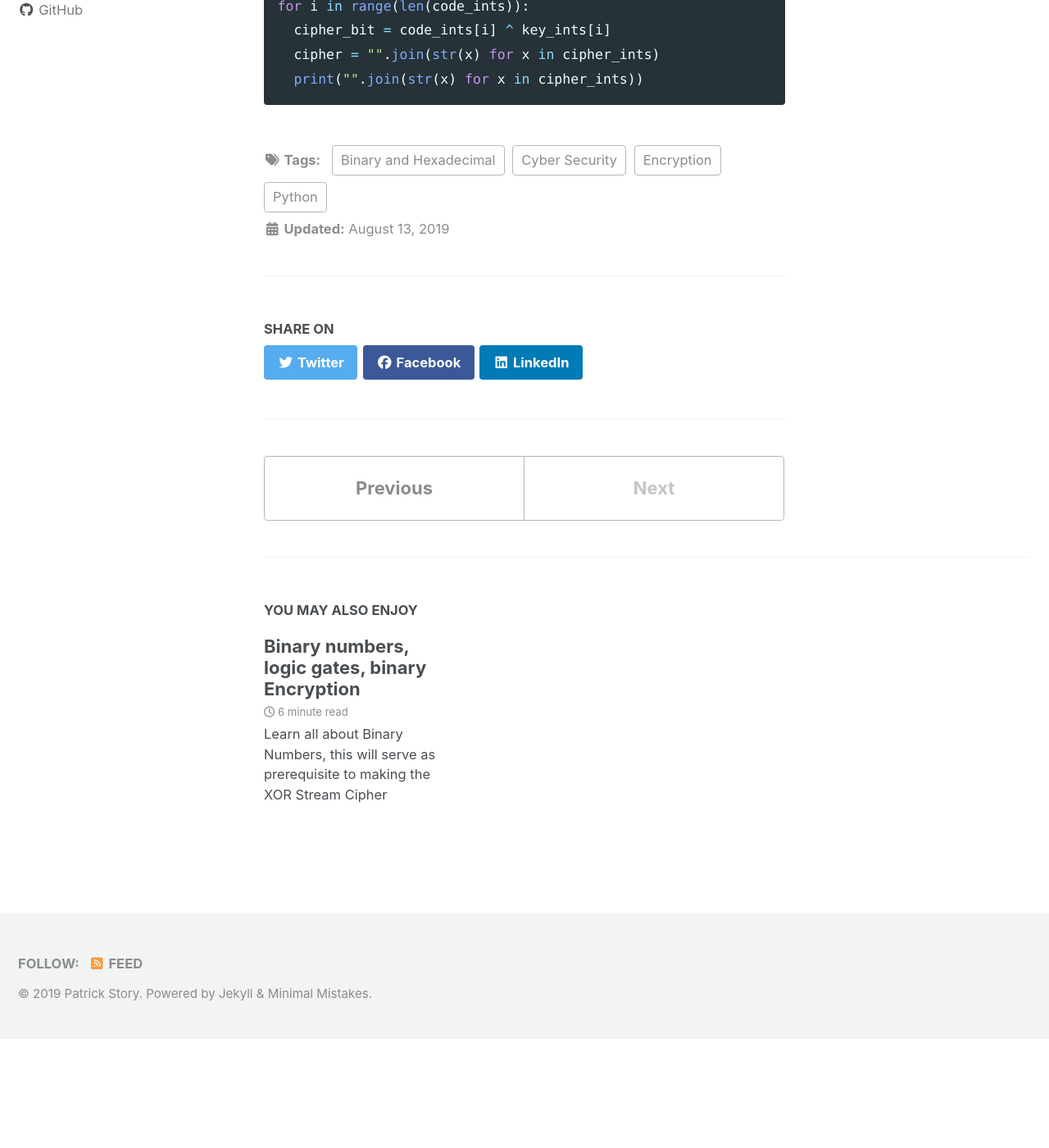
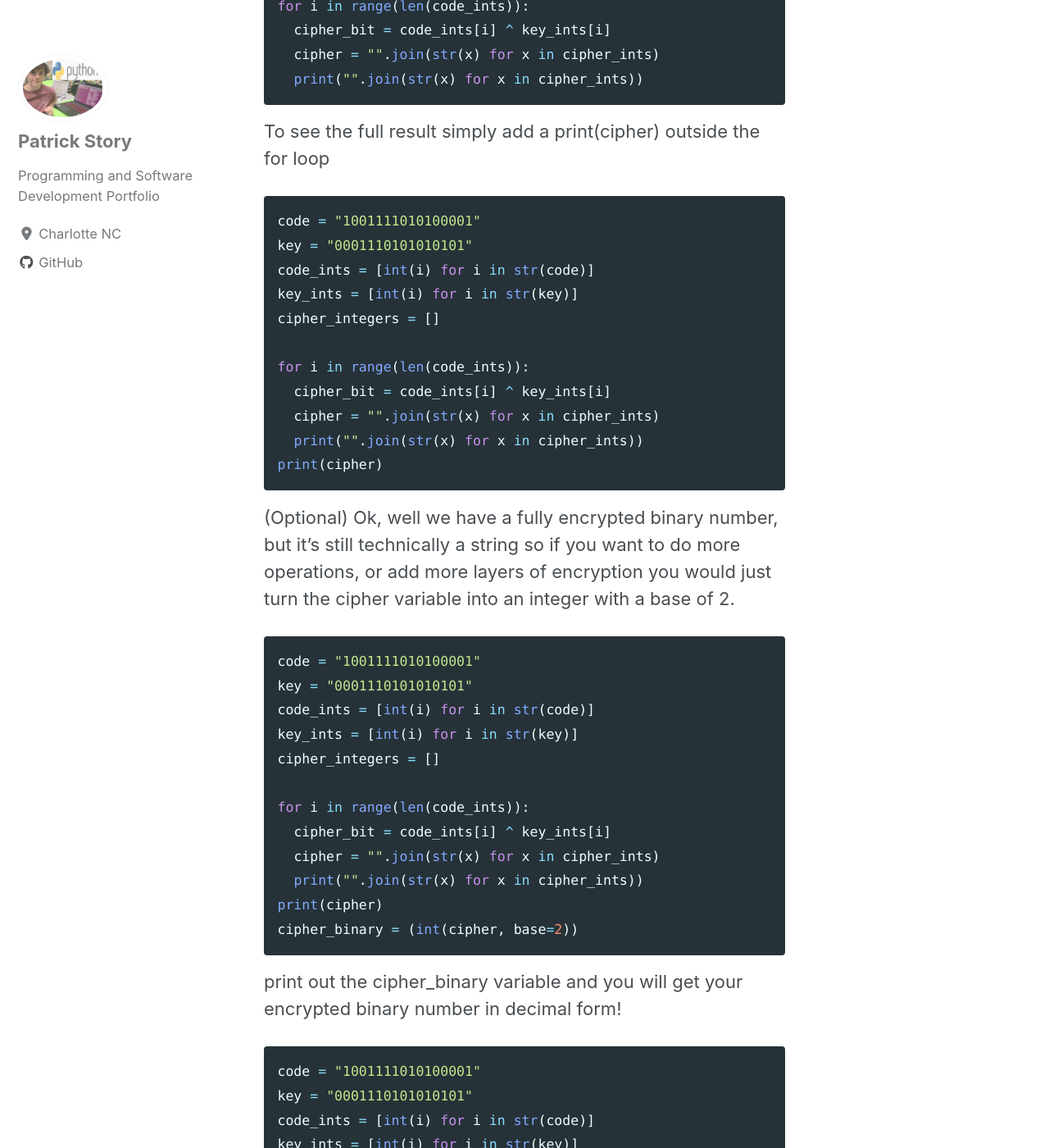
Before and after one commit to Patchyst/Patchyst.github.io, a Jekyll site: the page built from _posts/2019-08-13-XORstream.md, in a window 1280 px wide and 1400 px high, scrolled down 3256 px. Shown: the whole window at 82% size. Built offline with Jekyll 4.4.1, drawn with Linux system fonts in a browser that asks for light colours; cached includes are drawn as plain includes; nearby versions of some CDN libraries; before the commit the page ends 4524 px from its top, so only the background shows below that; some of the changed text lies outside the part shown.

Commit message:
Updating XOR Stream Cipher Project

````diff
--- a/_posts/2019-08-13-XORstream.md
+++ b/_posts/2019-08-13-XORstream.md
@@ -74,3 +74,49 @@ for i in range(len(code_ints)):
   cipher = "".join(str(x) for x in cipher_ints)
   print("".join(str(x) for x in cipher_ints))
 ```
+To see the full result simply add a print(cipher) outside the for loop
+```python
+code = "1001111010100001"
+key = "0001110101010101"
+code_ints = [int(i) for i in str(code)]
+key_ints = [int(i) for i in str(key)]
+cipher_integers = []
+
+for i in range(len(code_ints)):
+  cipher_bit = code_ints[i] ^ key_ints[i]
+  cipher = "".join(str(x) for x in cipher_ints)
+  print("".join(str(x) for x in cipher_ints))
+print(cipher)
+```
+(Optional) Ok, well we have a fully encrypted binary number, but it's still technically a string so if you want to do more operations, or add more layers of encryption you would just turn the cipher variable into an integer with a base of 2.
+```python
+code = "1001111010100001"
+key = "0001110101010101"
+code_ints = [int(i) for i in str(code)]
+key_ints = [int(i) for i in str(key)]
+cipher_integers = []
+
+for i in range(len(code_ints)):
+  cipher_bit = code_ints[i] ^ key_ints[i]
+  cipher = "".join(str(x) for x in cipher_ints)
+  print("".join(str(x) for x in cipher_ints))
+print(cipher)
+cipher_binary = (int(cipher, base=2))
+```
+print out the cipher_binary variable and you will get your encrypted binary number in decimal form!
+
+```python
+code = "1001111010100001"
+key = "0001110101010101"
+code_ints = [int(i) for i in str(code)]
+key_ints = [int(i) for i in str(key)]
+cipher_integers = []
+
+for i in range(len(code_ints)):
+  cipher_bit = code_ints[i] ^ key_ints[i]
+  cipher = "".join(str(x) for x in cipher_ints)
+  print("".join(str(x) for x in cipher_ints))
+print(cipher)
+cipher_binary = (int(cipher, base=2))
+print(cipher_binary)
+```
````
